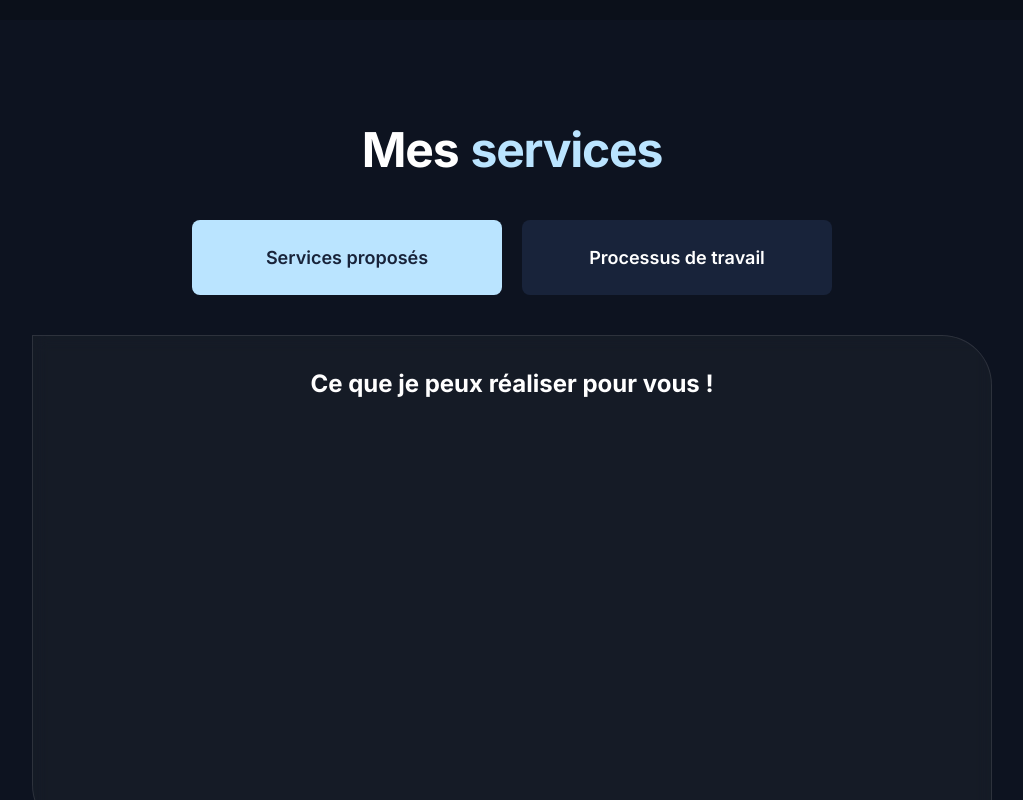
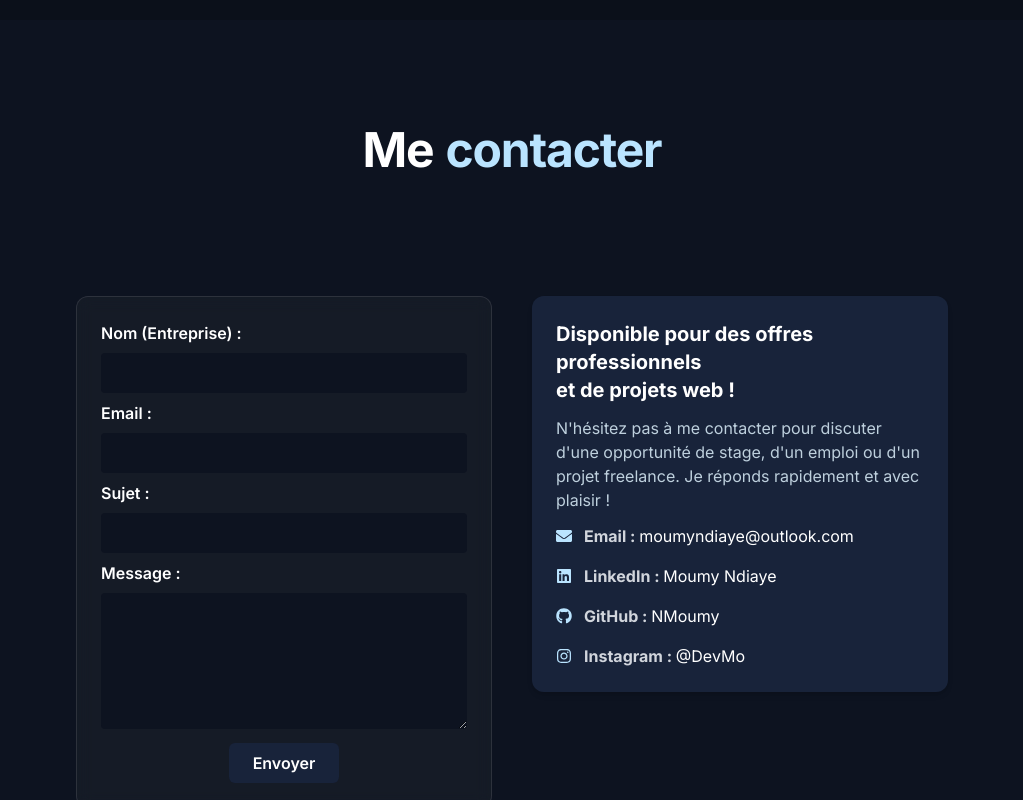
Before and after one commit to NMoumy/portfolio, a Next.js app: page / in a window 1280 px wide. Shown: the part 2380-3180 px from the top of the page, without its empty margins (128-1151 px from the left). Built offline with nearby package versions, Linux system fonts and the light colour scheme.

Commit message:
Section contact commencé

```diff
--- a/src/app/page.tsx
+++ b/src/app/page.tsx
@@ -2,7 +2,7 @@ import About from "@/components/sections/About";
 import Contact from "@/components/sections/Contact";
 import Hero from "@/components/layout/Hero";
 import Projects from "@/components/sections/Projects";
-import Services from "@/components/sections/Services";
+// import Services from "@/components/sections/Services";
 
 export default function Home() {
   return (
@@ -10,7 +10,7 @@ export default function Home() {
       <Hero />
       <About />
       <Projects />
-      <Services />
+      {/* <Services /> */}
       <Contact />
     </main>
   );
--- a/src/components/sections/Contact.tsx
+++ b/src/components/sections/Contact.tsx
@@ -1,13 +1,74 @@
-import React from 'react'
+import React from "react";
+import { FaEnvelope, FaLinkedin, FaGithub, FaInstagram } from "react-icons/fa";
+import ContactForm from "./ContactForm";
+
+const contactInfo = [
+  {
+    icon: <FaEnvelope />,
+    label: "Email",
+    description: "moumyndiaye@outlook.com",
+    link: "mailto:moumyndiaye@outlook.com",
+  },
+  {
+    icon: <FaLinkedin />,
+    label: "LinkedIn",
+    description: "Moumy Ndiaye",
+    link: "https://www.linkedin.com/in/moumyndiaye/",
+  },
+  {
+    icon: <FaGithub />,
+    label: "GitHub",
+    description: "NMoumy",
+    link: "https://github.com/NMoumy",
+  },
+  {
+    icon: <FaInstagram />,
+    label: "Instagram",
+    description: "@DevMo",
+    link: "https://instagram.com/DevMo",
+  },
+];
 
 const Contact = () => {
   return (
-    <section id='contact' className='h-screen bg-secondary'>
-      <h2 className='section-title'>
-        Me <span className="text-accent">contacter</span>
-      </h2>
+    <section id="contact" className="min-h-screen flex flex-col items-center">
+      <div>
+        <h2 className="section-title">
+          Me <span className="text-accent">contacter</span>
+        </h2>
+      </div>
+
+      <div className="flex flex-1 mt-25 lg:flex-row flex-col-reverse justify-end lg:justify-center lg:items-start items-center p-4 gap-10">
+        {/* Formulaire */}
+        <ContactForm />
+
+        {/* Informations */}
+        <div className="bg-primary p-6 rounded-xl shadow-md w-5/6 sm:w-2/3 lg:w-1/3 gap-3 flex flex-col">
+          <h3 className="text-xl">
+            Disponible pour des offres professionnels <br /> et de projets web !
+          </h3>
+          <p className="">
+            N&apos;hésitez pas à me contacter pour discuter d&apos;une opportunité de stage, d&apos;un emploi ou
+            d&apos;un projet freelance. Je réponds rapidement et avec plaisir !
+          </p>
+          <ul className="space-y-4 text-md">
+            {contactInfo.map((item, index) => (
+              <li key={index} className="flex items-center space-x-3">
+                <span className="text-accent">{item.icon}</span>
+                <span className="text-gray-300">
+                  <strong>{item.label} : </strong>
+                  <a href={item.link} className="hover:underline text-white">
+                    {item.description}
+                  </a>
+                </span>
+              </li>
+            ))}
+          </ul>
+        </div>
+
+      </div>
     </section>
-  )
-}
+  );
+};
 
-export default Contact
+export default Contact;
--- /dev/null
+++ b/src/components/sections/ContactForm.tsx
@@ -0,0 +1,69 @@
+"use client";
+import React, { useState } from "react";
+
+const formFields = [
+  { name: "name", label: "Nom (Entreprise)", type: "text" },
+  { name: "email", label: "Email", type: "email" },
+  { name: "subject", label: "Sujet", type: "text" },
+  { name: "message", label: "Message", type: "textarea" },
+];
+
+const ContactForm = () => {
+  const [formData, setFormData] = useState({
+    name: "",
+    email: "",
+    subject: "",
+    message: "",
+  });
+
+  const handleChange = (e: React.ChangeEvent<HTMLInputElement | HTMLTextAreaElement>) => {
+    setFormData({ ...formData, [e.target.name]: e.target.value });
+  };
+
+  const handleSubmit = (e: React.FormEvent) => {
+    e.preventDefault();
+    console.log("Formulaire soumis :", formData);
+    // Ici tu peux appeler emailjs, fetch API, etc.
+  };
+
+  return (
+    <form onSubmit={handleSubmit} className="glassmorphic p-6 rounded-xl w-5/6 sm:w-2/3 lg:w-1/3">
+      {formFields.map((field) => (
+        <div key={field.name} className="mb-2">
+          <label htmlFor={field.name} className="text-white font-semibold mb-1 block">
+            {field.label} :
+          </label>
+          {field.type === "textarea" ? (
+            <textarea
+              id={field.name}
+              name={field.name}
+              rows={5}
+              value={formData[field.name as keyof typeof formData]}
+              onChange={handleChange}
+              className="w-full mt-1 p-2 rounded bg-background focus:outline-none"
+            />
+          ) : (
+            <input
+              id={field.name}
+              name={field.name}
+              type={field.type}
+              value={formData[field.name as keyof typeof formData]}
+              onChange={handleChange}
+              className="w-full mt-1 p-2 rounded bg-background focus:outline-none"
+            />
+          )}
+        </div>
+      ))}
+      <div className="flex justify-center">
+        <button
+          type="submit"
+          className=" text-white px-6 py-2 rounded-md font-semibold transition-colors"
+        >
+          Envoyer
+        </button>
+      </div>
+    </form>
+  );
+};
+
+export default ContactForm;
--- /dev/null
+++ b/src/components/ui/Input.tsx
@@ -0,0 +1,9 @@
+import React from 'react'
+
+const Input = () => {
+  return (
+    <div>Input</div>
+  )
+}
+
+export default Input
--- a/src/components/ui/NavBar.tsx
+++ b/src/components/ui/NavBar.tsx
@@ -9,20 +9,20 @@ const NavBar = () => {
   const toggleMenu = () => setIsOpen(!isOpen);
 
   const navItems = [
-    { href: "#hero", label: "Home" },
-    { href: "#about", label: "About" },
-    { href: "#projects", label: "Work" },
-    { href: "#contact", label: "Contact" },
+    { href: "#hero", label: "Accueil" },
+    { href: "#about", label: "À propos" },
+    { href: "#projects", label: "Projets" },
+    { href: "#contact", label: "Contacte" },
   ];
 
   return (
     <nav className="fixed top-0 left-0 w-full z-50 bg-transparent p-4">
       <div className="flex justify-end items-center">
         <button
-          onClick={toggleMenu }
+          onClick={toggleMenu}
           className={`text-white text-2xl p-3 glassmorphic rounded-xl focus:outline-none transition-all duration-200 ${
-    isOpen ? "hidden" : ""
-  }`}
+            isOpen ? "hidden" : ""
+          }`}
         >
           <FiMenu />
         </button>
@@ -32,18 +32,13 @@ const NavBar = () => {
         <div className="fixed top-0 right-0 h-1/3 w-50 glassmorphic shadow-lg overflow-hidden z-50 p-4 rounded-xl m-4 flex flex-col justify-center items-center">
           <button
             onClick={toggleMenu}
-            className="absolute top-0 p-3 right-0 text-2xl bg-secondary rounded-xl border border-white/10 hover:text-red-800"
+            className="absolute top-0 p-3 right-0 text-2xl bg-secondary rounded-xl border border-white/10 hover:text-white"
           >
             <FiX />
           </button>
           <ul className="w-full text-center space-y-3">
             {navItems.map((item) => (
-              <NavLink
-                key={item.href}
-                href={item.href}
-                label={item.label}
-                onClick={toggleMenu}
-              />
+              <NavLink key={item.href} href={item.href} label={item.label} onClick={toggleMenu} />
             ))}
           </ul>
         </div>
```
